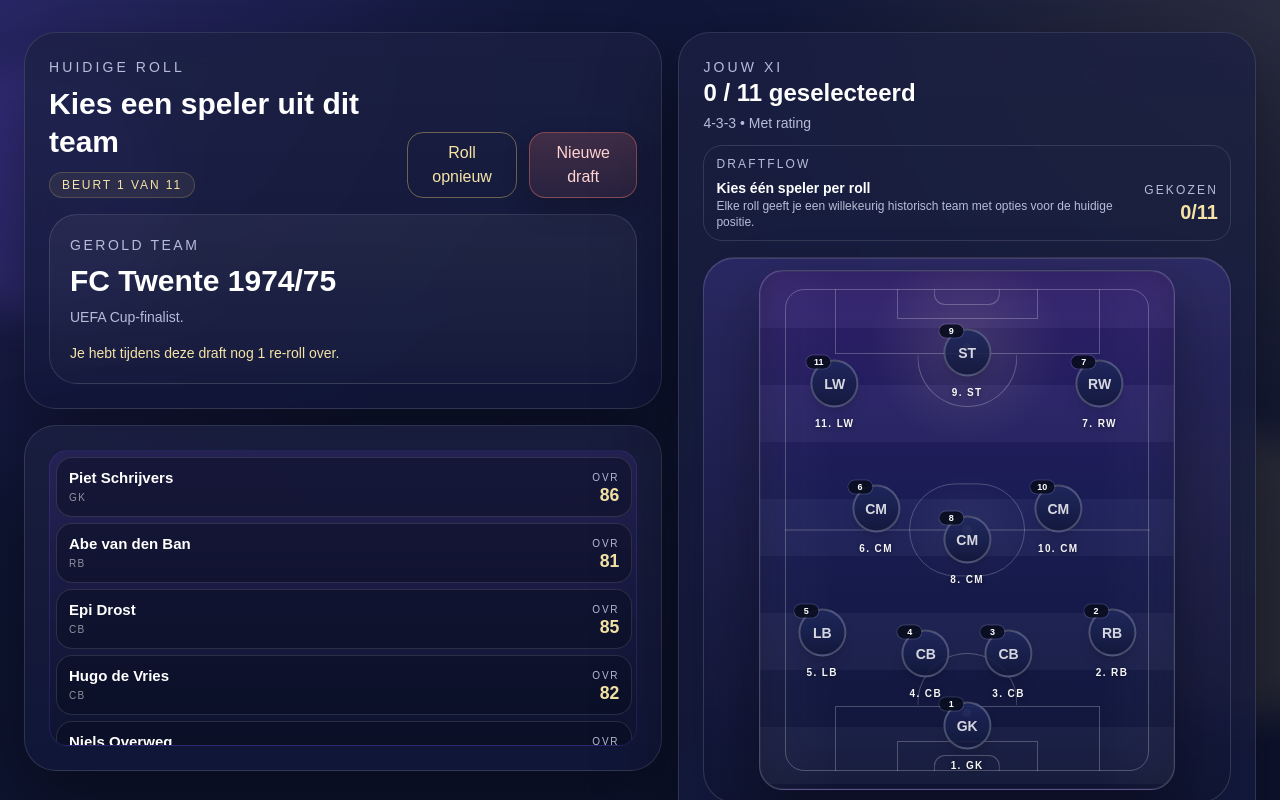
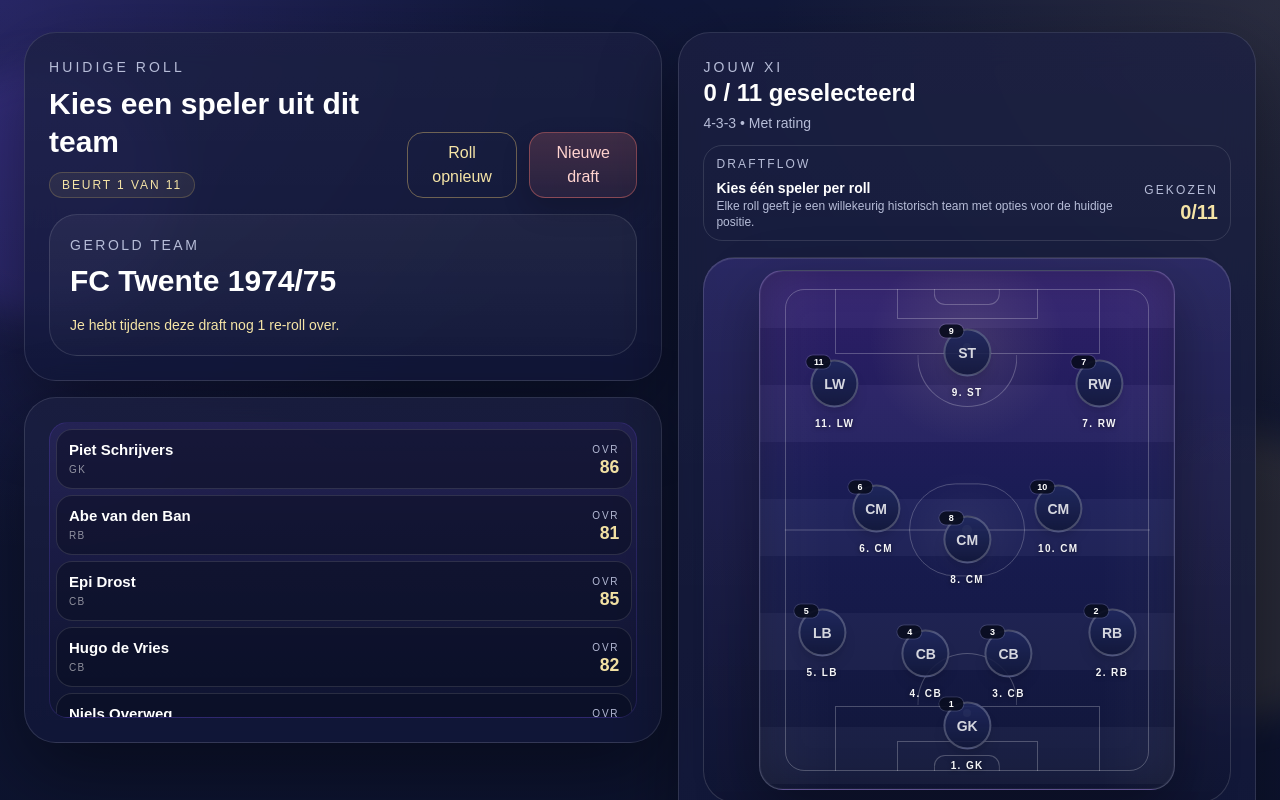
Before and after one commit to RamonBruijn/Eredivisie-Champ, a Next.js app: page /game in a window 1280 px wide. Shown: the top 800 px of the page. Built offline with nearby package versions, Linux system fonts and the light colour scheme; no server answers.

Commit message:
Update TeamSelector.tsx

```diff
--- a/src/components/TeamSelector.tsx
+++ b/src/components/TeamSelector.tsx
@@ -423,7 +423,6 @@
                 <h3 className="mt-2 text-2xl font-semibold text-white md:text-3xl">
                   {rolledTeam.club} {rolledTeam.season}
                 </h3>
-                <p className="mt-2 text-sm text-[var(--muted)]">{rolledTeam.description}</p>
                 <p className="mt-4 text-sm text-[var(--gold-soft)]">
                   {isRolling
                     ? locale === "nl"
```
